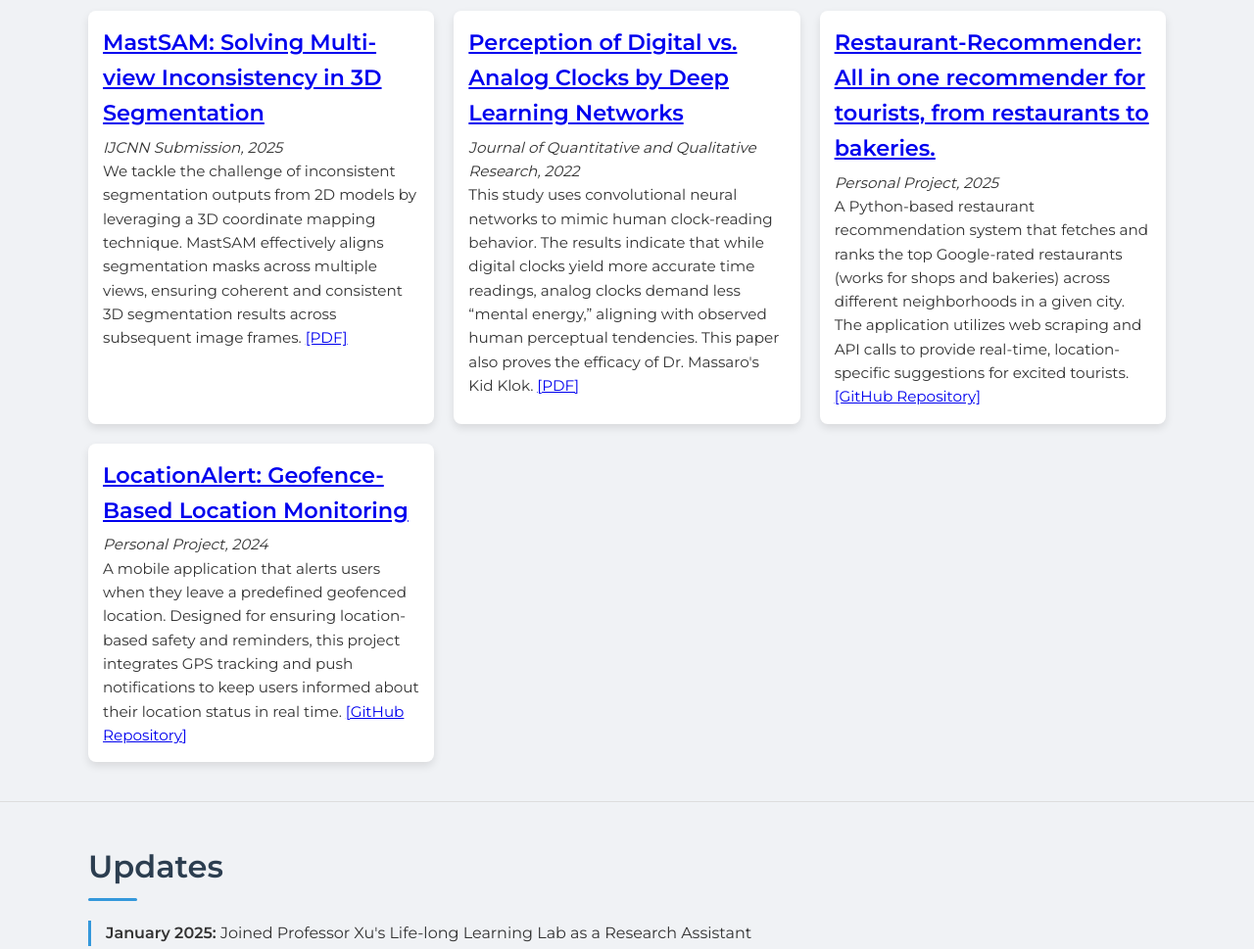
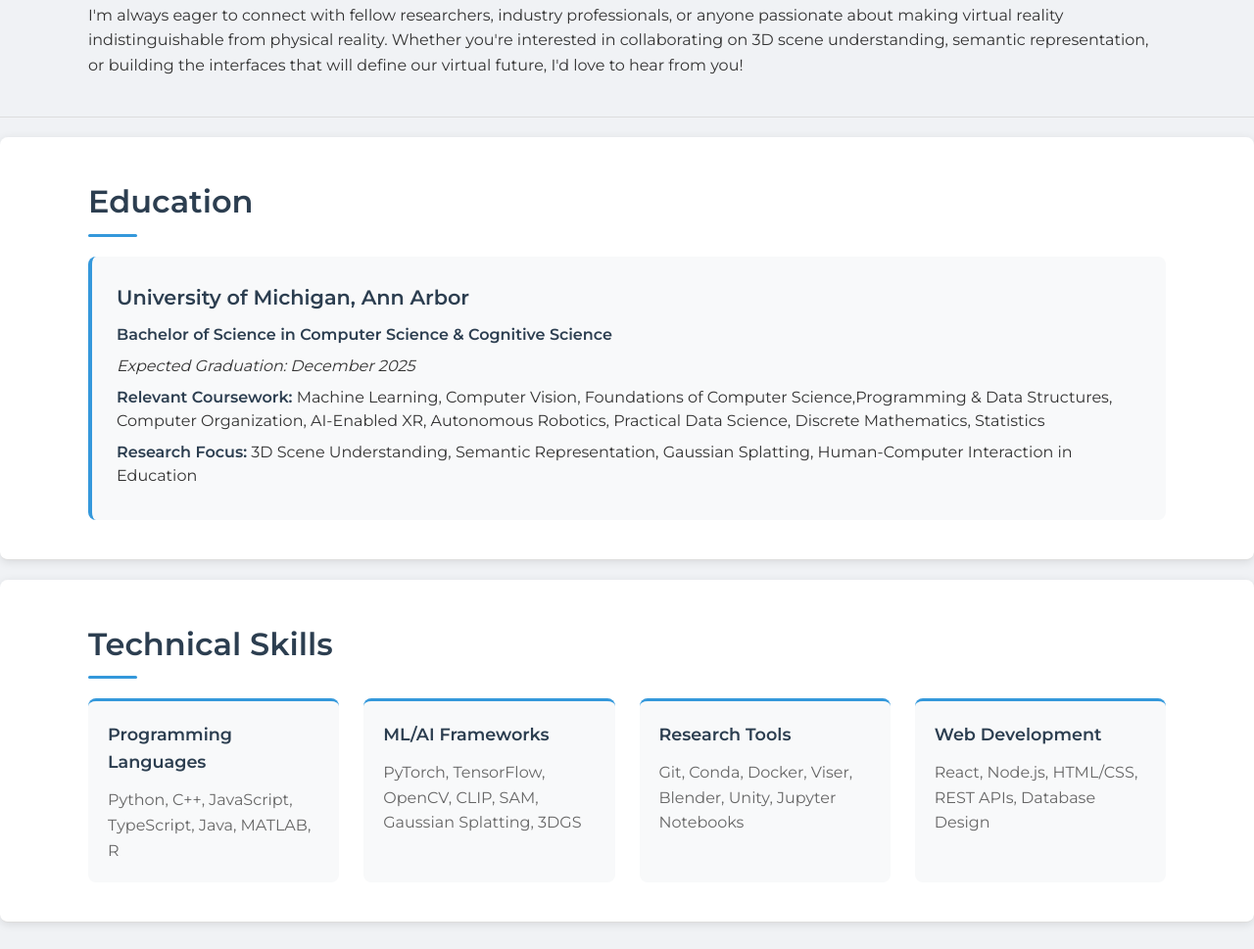
Before and after one commit to Kenneth-Xu11566/Kenneth-Xu11566.github.io, a plain HTML site: page index.html in a window 1280 px wide. Shown: the part 1123-2092 px from the top of the page at 98% size. Drawn offline with nearby package versions, Linux system fonts and the light colour scheme.

Commit message:
new changes

```diff
--- a/css/style.css
+++ b/css/style.css
@@ -197,6 +197,77 @@ main {
     border-left: 3px solid var(--primary-color);
 }
 
+/* Education Section */
+.education {
+    background: white;
+    padding: 40px 0;
+    margin: 20px 0;
+    border-radius: 8px;
+    box-shadow: 0 2px 10px rgba(0, 0, 0, 0.1);
+}
+
+.education-item {
+    background: #f8f9fa;
+    padding: 25px;
+    border-radius: 8px;
+    border-left: 4px solid var(--primary-color);
+}
+
+.education-item h3 {
+    color: var(--secondary-color);
+    margin-bottom: 10px;
+    font-size: 1.3rem;
+}
+
+.education-item p {
+    margin-bottom: 8px;
+    line-height: 1.5;
+}
+
+.education-item strong {
+    color: var(--secondary-color);
+}
+
+/* Skills Section */
+.skills {
+    background: white;
+    padding: 40px 0;
+    margin: 20px 0;
+    border-radius: 8px;
+    box-shadow: 0 2px 10px rgba(0, 0, 0, 0.1);
+}
+
+.skills-grid {
+    display: grid;
+    grid-template-columns: repeat(auto-fit, minmax(250px, 1fr));
+    gap: 25px;
+    margin-top: 20px;
+}
+
+.skill-category {
+    background: #f8f9fa;
+    padding: 20px;
+    border-radius: 8px;
+    border-top: 3px solid var(--primary-color);
+    transition: transform var(--transition-speed) ease;
+}
+
+.skill-category:hover {
+    transform: translateY(-2px);
+    box-shadow: 0 4px 15px rgba(0, 0, 0, 0.1);
+}
+
+.skill-category h3 {
+    color: var(--secondary-color);
+    margin-bottom: 12px;
+    font-size: 1.1rem;
+}
+
+.skill-category p {
+    color: #666;
+    line-height: 1.6;
+}
+
 /* Contact Section */
 .contact a {
     color: var(--primary-color);
--- a/index.html
+++ b/index.html
@@ -16,6 +16,8 @@
         <ul>
           <li><a href="#bio">Bio</a></li>
           <li><a href="#research">Interests</a></li>
+          <li><a href="#education">Education</a></li>
+          <li><a href="#skills">Skills</a></li>
           <li><a href="#publications">Research</a></li>
           <li><a href="#updates">Updates</a></li>
           <li><a href="#contact">Contact</a></li>
@@ -31,15 +33,15 @@
         <div class="bio-text">
           <h2>About Me</h2>
           <p>
-            Hello! I'm Kenneth Xu, a junior pursuing a double major in Computer Science and Cognitive Science at the University of Michigan. I'm passionate in bridging technology and human perception—whether I’m building full-stack web apps or exploring AI’s creative side.
+            Hello! I'm Kenneth Xu, a senior graduating in December 2025 with a double major in Computer Science and Cognitive Science at the University of Michigan. I'm passionate in bridging technology and human perception—whether I’m building full-stack web apps or exploring AI’s creative side.
           </p>
           <br>
           <p>
-            I am currently a member of Professor Xu Wang's Lifelong Learning Lab where I'm enhancing collaborative writing with LLMs. I am also conducting research on 3D Segmentation using 3D Gaussian Splats, mentored by Professor Chen Jiasi.
+            I'm focused on conducting research on 3D Segmentation and semantic representations of 3D Gaussian Splats, working with peers at USC and mentored by Professor Chen Jiasi. I'm also currently a member of Professor Xu Wang's Lifelong Learning Lab where I'm working on enhancing Human Computer Interaction.
           </p>
           <br>
           <p>
-            When I'm not in the lab or coding, you can find me playing competitive table tennis, cooking up favorites like omurice and steak, lifting, or playing basketball.
+            When I'm not in class or coding, you can find me playing competitive table tennis, cooking up favorites like omurice and steak, lifting, or playing basketball.
           </p>
         </div>
         <div class="bio-image">
@@ -54,17 +56,60 @@
         <div class="container">
           <h2>Research Interests</h2>
           <p>
-            I am deeply fascinated by the interplay between humans and technology, which drives my research in Human Computer Interaction (HCI). My work focuses on designing intuitive, user-centric interfaces and systems that not only enhance the overall user experience but also empower individuals to interact with technology in more natural, seamless ways.
+            My ultimate vision is a world enabled by AI where anyone can travel and perceive anywhere in the world without being physically present—imagine visiting the Roman Colosseum and witnessing gladiatorial combat unfold before your eyes, or exploring the depths of the Amazon rainforest with perfect fidelity. This dream drives my research in 3D scene understanding and semantic representation, where I develop foundational technologies that make such immersive experiences possible.
           </p>
           <br>
           <p>
-            I'm also passionate about the applications of AI x Computer Vision. I investigate how computer vision technologies, when combined with AI, can create dynamic and innovative applications—from augmented reality experiences to assistive technologies. Alongside this technical pursuit, I'm also interested in examining the transparency and ethical dimensions of AI.
+            Through my work on <strong>MastSAM</strong> and <strong>Splat Feature Solver</strong>, I'm building the technical foundations for this vision. MastSAM solves the critical challenge of multi-view inconsistency in 3D segmentation by leveraging 3D coordinate mapping techniques, ensuring coherent spatial understanding across different perspectives—essential for creating seamless virtual environments. Meanwhile, Splat Feature Solver enables rich semantic understanding of 3D scenes by efficiently lifting powerful image descriptors like CLIP into 3D Gaussian Splat representations, allowing AI systems to understand and interact with virtual worlds at a semantic level.
           </p>
           <br>
           <p>
-            I am always eager to connect with fellow researchers, industry professionals, or anyone interested in these topics. Whether you're looking to collaborate on a project, share insights, or simply have a chat about the future of AI and HCI, feel free to reach out!
+            These technologies converge toward creating photorealistic, semantically-aware virtual worlds where users can not only see but truly understand and interact with their surroundings. My research in Human-Computer Interaction complements this vision by designing intuitive interfaces that make these complex 3D environments accessible to everyone, bridging the gap between cutting-edge AI capabilities and natural human interaction.
+          </p>
+          <br>
+          <p>
+            I'm always eager to connect with fellow researchers, industry professionals, or anyone passionate about making virtual reality indistinguishable from physical reality. Whether you're interested in collaborating on 3D scene understanding, semantic representation, or building the interfaces that will define our virtual future, I'd love to hear from you!
           </p>
         </div>
+    </section>
+
+    <!-- Education Section -->
+    <section id="education" class="section education">
+      <div class="container">
+        <h2>Education</h2>
+        <div class="education-item">
+          <h3>University of Michigan, Ann Arbor</h3>
+          <p><strong>Bachelor of Science in Computer Science & Cognitive Science</strong></p>
+          <p><em>Expected Graduation: December 2025</em></p>
+          <p><strong>Relevant Coursework:</strong> Machine Learning, Computer Vision, Foundations of Computer Science,Programming & Data Structures, Computer Organization, AI-Enabled XR, Autonomous Robotics, Practical Data Science, Discrete Mathematics, Statistics</p>
+          <p><strong>Research Focus:</strong> 3D Scene Understanding, Semantic Representation, Gaussian Splatting, Human-Computer Interaction in Education</p>
+        </div>
+      </div>
+    </section>
+
+    <!-- Technical Skills Section -->
+    <section id="skills" class="section skills">
+      <div class="container">
+        <h2>Technical Skills</h2>
+        <div class="skills-grid">
+          <div class="skill-category">
+            <h3>Programming Languages</h3>
+            <p>Python, C++, JavaScript, TypeScript, Java, MATLAB, R</p>
+          </div>
+          <div class="skill-category">
+            <h3>ML/AI Frameworks</h3>
+            <p>PyTorch, TensorFlow, OpenCV, CLIP, SAM, Gaussian Splatting, 3DGS</p>
+          </div>
+          <div class="skill-category">
+            <h3>Research Tools</h3>
+            <p>Git, Conda, Docker, Viser, Blender, Unity, Jupyter Notebooks</p>
+          </div>
+          <div class="skill-category">
+            <h3>Web Development</h3>
+            <p>React, Node.js, HTML/CSS, REST APIs, Database Design</p>
+          </div>
+        </div>
+      </div>
     </section>
 
 
@@ -77,11 +122,23 @@
         <!-- Research Papers -->
         <article class="pub-item">
           <h3>
+            <a href="https://splat-distiller.pages.dev/" target="_blank">
+              Splat Feature Solver: Fast and Provable Feature Lifting for 3D Scene Understanding
+            </a>
+          </h3>
+          <p><em>ICLR 2026 Submission</em></p>
+          <p>
+            We introduce a unified and efficient approach to feature lifting, enabling rich image descriptors like CLIP to be attached to splat-based 3D representations in mere minutes. Our method formulates the lifting task as a sparse linear inverse problem with provable error bounds.
+            <a href="Splat_Feature_Solver.pdf" target="_blank">[PDF]</a>
+          </p>
+        </article>
+        <article class="pub-item">
+          <h3>
             <a href="MAST-SAM.pdf" target="_blank">
               MastSAM: Solving Multi-view Inconsistency in 3D Segmentation
             </a>
           </h3>
-          <p><em>IJCNN Submission, 2025</em></p>
+          <p><em>IJCNN Publication, 2025</em></p>
           <p>
             We tackle the challenge of inconsistent segmentation outputs from 2D models by leveraging a 3D coordinate mapping technique. MastSAM effectively aligns segmentation masks across multiple views, ensuring coherent and consistent 3D segmentation results across subsequent image frames.
             <a href="MAST-SAM.pdf" target="_blank">[PDF]</a>
@@ -137,6 +194,8 @@
       <div class="container">
         <h2>Updates</h2>
         <ul>
+          <li><strong>September 2025:</strong> Submitted Splat Feature Solver to ICLR 2026</li>
+          <li><strong>July 2025:</strong> Presented MastSAM at IJCNN 2025</li>
           <li><strong>January 2025:</strong> Joined Professor Xu's Life-long Learning Lab as a Research Assistant</li>
           <li><strong>August 2024:</strong> Wrapped up an internship at Nowadays (YC S23), contributing to frontend development and database automation.</li>
           <li><strong>March 2024:</strong> Completed an internship at Hemingway, developing AI-driven healthcare tools, getting experience in NLP and HCI.</li>
@@ -151,7 +210,7 @@
         <p>Email: <a href="mailto:kennethx@umich.edu">kennethx@umich.edu</a></p>
         <p>GitHub: <a href="https://github.com/Kenneth-Xu11566" target="_blank">github.com/Kenneth-Xu11566</a></p>
         <p>LinkedIn: <a href="https://linkedin.com/in/kenneth-x" target="_blank">linkedin.com/in/kenneth-x</a></p>
-        <p>Resume: <a href="kenneth_xu_r.pdf" target="_blank">View my resume</a></p>
+        <p>Resume: <a href="kenneth_xu_2025.pdf" target="_blank">View my resume</a></p>
       </div>
     </section>
   </main>
```
Also changed, not shown: 3 other files.
